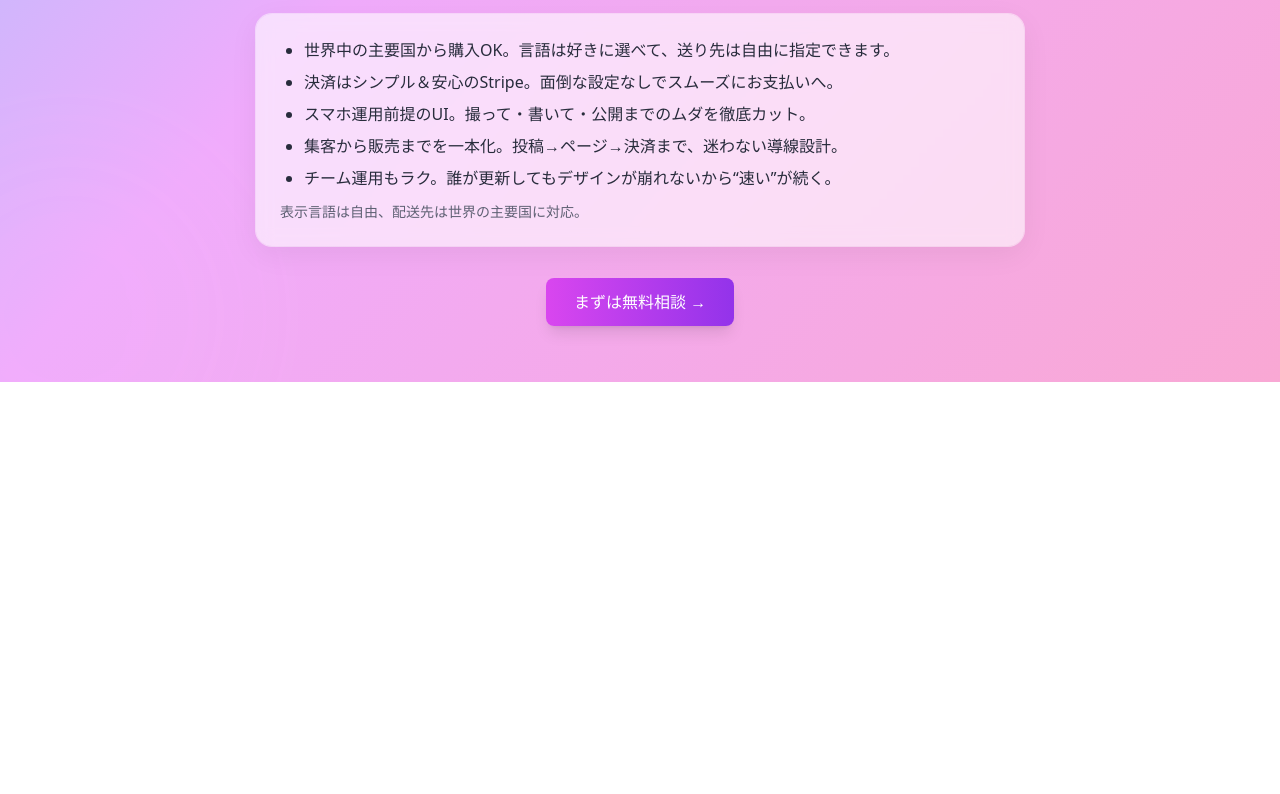
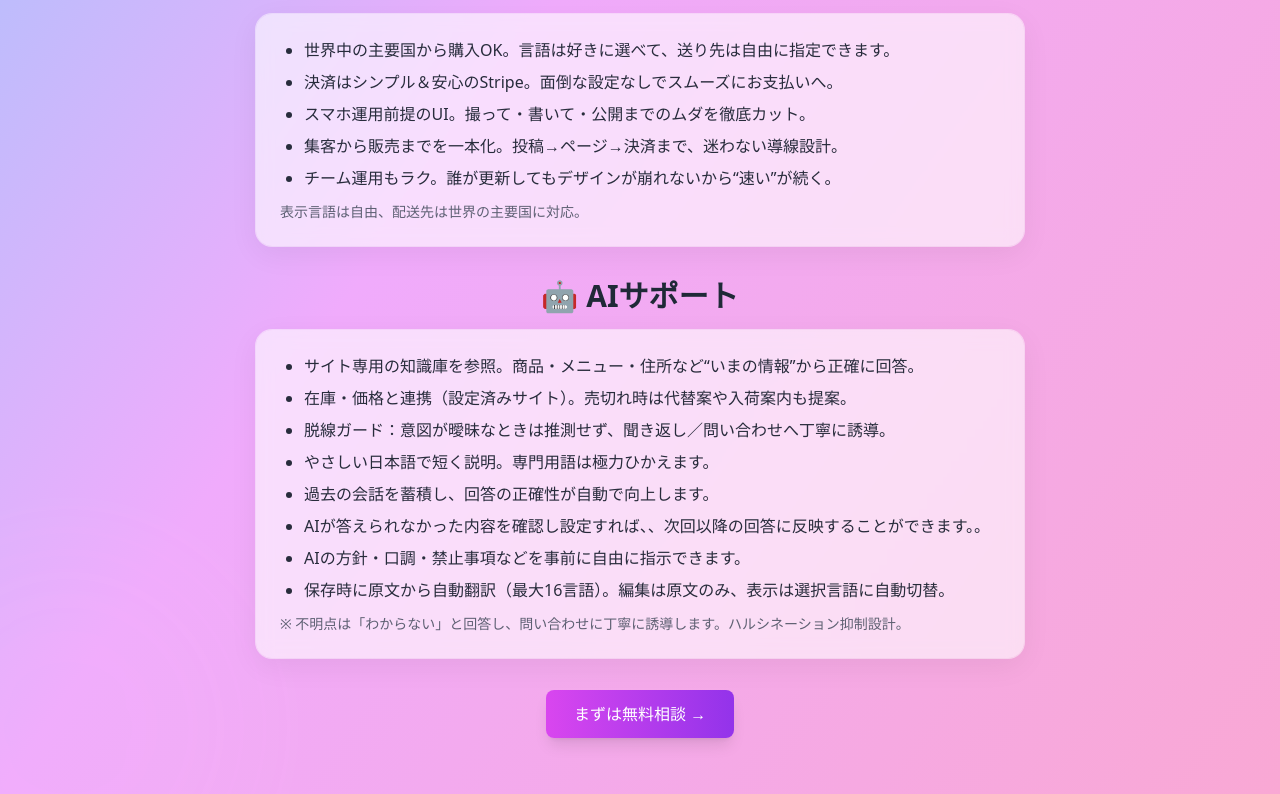
Before and after one commit to tsuyoshi-3110/pageit, a Next.js app: page / in a window 1280 px wide. Shown: the part 1091-1885 px from the top of the page. Before the commit the page ends 1473 px from the top, so only its background shows below. Built offline with nearby package versions, Linux system fonts and the light colour scheme.

Commit message:
2025 1031 1016

```diff
--- a/src/app/guide/page.tsx
+++ b/src/app/guide/page.tsx
@@ -11,6 +11,7 @@ type GuideSection = {
   description: string | string[];
 };
 
+/* ====== 機能セクション ====== */
 const sections: GuideSection[] = [
   {
     image: "/images/topImage.jpeg",
@@ -56,6 +57,18 @@ const sections: GuideSection[] = [
   },
 ];
 
+/* ====== AIサポートの要点（追記） ====== */
+const aiSupportPoints: string[] = [
+  "サイト専用の知識庫を参照。商品・メニュー・住所など“いまの情報”から正確に回答。",
+  "在庫・価格と連携（設定済みサイト）。売切れ時は代替案や入荷案内も提案。",
+  "脱線ガード：意図が曖昧な時は推測せず、聞き返し／問い合わせへ丁寧に誘導。",
+  "やさしい日本語で短く説明。専門用語は極力ひかえます。",
+  "過去のやり取りを学習し、回答の正確性が自動で向上します。",
+  "オーナー様が確認した内容は記憶し、次回以降の回答に反映します。",
+  "オーナー様はAIの口調・方針・禁止事項などを事前に自由指示できます。",
+  "多言語表示サイトでは、保存時に原文から自動翻訳（最大16言語）。編集は原文だけでOK。",
+];
+
 export default function GuidePage() {
   // ▼ 縦長動画に合わせて表示比率を自動調整
   const [videoMeta, setVideoMeta] = useState({
@@ -71,16 +84,16 @@ export default function GuidePage() {
         <title>Pageit ご案内｜スマホで編集できる動画対応ホームページ</title>
         <meta
           name="description"
-          content="Pageit（ページット）の機能紹介ページです。スマホだけで簡単に編集・更新できるホームページ。動画・画像・AI・グローバルECまで、今の集客に必要な機能がすべて揃っています。"
+          content="Pageit（ページット）の機能紹介ページ。スマホだけで簡単に編集・更新。動画・画像・AI・グローバルECまで、今の集客に必要な機能が揃っています。"
         />
         <meta
           name="keywords"
-          content="Pageit, ページット, ホームページ編集, スマホ対応, 中小企業向け, 店舗ホームページ, 動画ホームページ, AI紹介文, EC, グローバルEC, 多言語"
+          content="Pageit, ページット, ホームページ編集, スマホ対応, 中小企業, 店舗ホームページ, 動画, AIチャット, EC, グローバルEC, 多言語"
         />
         <meta property="og:title" content="Pageit ご案内｜ホームページ機能紹介" />
         <meta
           property="og:description"
-          content="スマホ×動画×AI×EC。Pageitは、誰でも簡単に更新・販売までできる店舗向けサービスです。"
+          content="スマホ×動画×AI×EC。誰でも簡単に更新・販売までできる店舗向けサービスです。"
         />
         <meta
           property="og:image"
@@ -99,9 +112,10 @@ export default function GuidePage() {
           <section className="text-center text-gray-800 space-y-4 mb-10">
             <h1 className="text-4xl font-bold">Pageit ご案内</h1>
             <p className="text-lg max-w-3xl mx-auto">
-              Pageit（ページット）は、動画・スマホ・AIを活用し、誰でも簡単にホームページを編集・運用できるサービスです。
-              スマホだけで更新でき、トップに動画を配置できるなど、SNS時代の集客にぴったりです。
-              さらに、ワンタップで世界に販売できる「グローバルEC」にも標準対応。
+              Pageit（ページット）は、<strong>動画・スマホ・AI</strong>を活用し、
+              誰でも簡単にホームページを編集・運用できるサービスです。
+              スマホだけで更新でき、トップに動画を配置できるなど、SNS時代の集客にぴったり。
+              さらに、ワンタップで世界に販売できる<strong>グローバルEC</strong>にも標準対応。
             </p>
           </section>
 
@@ -174,7 +188,44 @@ export default function GuidePage() {
             </section>
           ))}
 
+          {/* ▼▼ 追加：AIサポート（専用UIイメージ＋説明） ▼▼ */}
+          <section className="bg-white/80 backdrop-blur-md rounded-xl shadow-md p-6 md:p-10 space-y-5">
+            <h2 className="text-2xl font-semibold">🤖 専属AIサポート</h2>
 
+            <div className="flex flex-col md:flex-row items-center gap-6">
+              <figure className="flex-shrink-0">
+                <Image
+                  src="/images/ai.png"
+                  alt="専属AIサポートのモバイル画面例。質問『オススメはありますか』に対して、人気セットと価格をわかりやすく案内。"
+                  width={200}
+                  height={200}
+                  className="rounded-xl shadow-md ring-1 ring-black/10"
+                  sizes="(max-width: 768px) 80vw, 320px"
+                  priority
+                />
+                <figcaption className="mt-2 text-xs text-gray-600 text-center">
+                  実際のUIイメージ（モバイル表示例）
+                </figcaption>
+              </figure>
+
+              <div className="flex-1 space-y-3 text-gray-800">
+                <p>
+                  お客様の質問に、<strong>サイト固有の最新情報</strong>から回答します。
+                  価格や在庫、住所など“いま”の内容を参照し、わからない時は無理に断定せず
+                  お問い合わせへ丁寧に誘導。運用するほど賢く、正確になっていきます。
+                </p>
+                <ul className="list-disc pl-5 space-y-2">
+                  {aiSupportPoints.map((t, i) => (
+                    <li key={i}>{t}</li>
+                  ))}
+                </ul>
+                <p className="text-xs text-gray-600">
+                  ※ 画像内の価格・内容は表示例です。実際のご提供内容に合わせて回答します。
+                </p>
+              </div>
+            </div>
+          </section>
+          {/* ▲▲ 追加：AIサポート ▲▲ */}
 
           {/* グローバルECの要点（ベネフィット中心） */}
           <section className="bg-white/80 backdrop-blur-md rounded-xl shadow-md p-6 md:p-10 space-y-4">
@@ -217,11 +268,22 @@ export default function GuidePage() {
             <h2 className="text-2xl font-bold">Pageitが選ばれる理由</h2>
             <ul className="list-disc list-inside text-left max-w-2xl mx-auto space-y-2">
               <li>スマホひとつでいつでも編集、PCは不要＆即反映</li>
-              <li>トップページに<span className="font-semibold">動画</span>、第一印象でしっかり差別化</li>
-              <li><span className="font-semibold">AIが文章を自動生成</span>、ライティングの手間を削減</li>
-              <li><span className="font-semibold">グローバルECに標準対応</span>、海外ファンにもすぐ販売</li>
-              <li><span className="font-semibold">プロ撮影＆編集＋インフルエンサー監修</span>で“映える”世界観に</li>
-              <li><span className="font-semibold">オーナー同士のネットワーク × AI協業提案</span>で相互送客・共同企画を促進</li>
+              <li>
+                トップページに<span className="font-semibold">動画</span>、第一印象でしっかり差別化
+              </li>
+              <li>
+                <span className="font-semibold">AIが文章を自動生成</span>、ライティングの手間を削減
+              </li>
+              <li>
+                <span className="font-semibold">グローバルECに標準対応</span>、海外ファンにもすぐ販売
+              </li>
+              <li>
+                <span className="font-semibold">プロ撮影＆編集＋インフルエンサー監修</span>で“映える”世界観に
+              </li>
+              <li>
+                <span className="font-semibold">オーナー同士のネットワーク × AI協業提案</span>
+                で相互送客・共同企画を促進
+              </li>
               <li>アクセス分析・SEO対策・OGPなど運用に強い設計</li>
               <li>月額制でランニングも安心（必要なときだけ差し替えOK）</li>
             </ul>
@@ -235,7 +297,9 @@ export default function GuidePage() {
                   プロのカメラマンが撮影・編集。初期セットアップやSEO/OGP、アクセス計測の設定まで一括対応します。
                 </p>
 
-                <p className="mt-4">初期費用：<strong>80,000円</strong>（税別）</p>
+                <p className="mt-4">
+                  初期費用：<strong>80,000円</strong>（税別）
+                </p>
 
                 <ul className="mt-3 text-sm text-gray-700 space-y-1 list-disc list-inside">
                   <li>プロ撮影・編集一式（トップ動画・画像対応）</li>
--- a/src/app/page.tsx
+++ b/src/app/page.tsx
@@ -312,6 +312,18 @@ export default function Home() {
     "チーム運用もラク。誰が更新してもデザインが崩れないから“速い”が続く。",
   ];
 
+  // ▼ 追加：AIサポート紹介（ベネフィット表現）
+  const aiSupportPoints = [
+    "サイト専用の知識庫を参照。商品・メニュー・住所など“いまの情報”から正確に回答。",
+    "在庫・価格と連携（設定済みサイト）。売切れ時は代替案や入荷案内も提案。",
+    "脱線ガード：意図が曖昧なときは推測せず、聞き返し／問い合わせへ丁寧に誘導。",
+    "やさしい日本語で短く説明。専門用語は極力ひかえます。",
+    "過去の会話を蓄積し、回答の正確性が自動で向上します。",
+    "AIが答えられなかった内容を確認し設定すれば、、次回以降の回答に反映することができます。。",
+    "AIの方針・口調・禁止事項などを事前に自由に指示できます。",
+    "保存時に原文から自動翻訳（最大16言語）。編集は原文のみ、表示は選択言語に自動切替。",
+  ];
+
   return (
     <>
       <Head>
@@ -469,6 +481,35 @@ export default function Home() {
             </motion.div>
           </section>
 
+          {/* ▼ 追加：AIサポート紹介 */}
+          <section
+            id="ai-support"
+            aria-labelledby="ai-support-title"
+            className="mt-6"
+          >
+            <motion.h2
+              variants={item}
+              className="text-2xl md:text-3xl font-semibold text-center mb-4"
+            >
+              🤖 AIサポート
+            </motion.h2>
+
+            <motion.div
+              variants={item}
+              className="mx-auto max-w-3xl rounded-2xl p-5 md:p-6 bg-white/60 backdrop-blur ring-1 ring-white/50 shadow-[0_8px_30px_rgb(0_0_0_/_0.06)]"
+            >
+              <ul className="list-disc pl-6 space-y-2 text-[15px] md:text-base text-gray-900/90">
+                {aiSupportPoints.map((t, i) => (
+                  <li key={i}>{t}</li>
+                ))}
+              </ul>
+              <div className="mt-3 text-sm text-gray-700/80">
+                ※
+                不明点は「わからない」と回答し、問い合わせに丁寧に誘導します。ハルシネーション抑制設計。
+              </div>
+            </motion.div>
+          </section>
+
           {/* CTA */}
           <motion.div
             className="text-center mt-2"
```
Also changed, not shown: public/images/ai.png (added), 1 other file (tests, documents, lock files or other folders).
